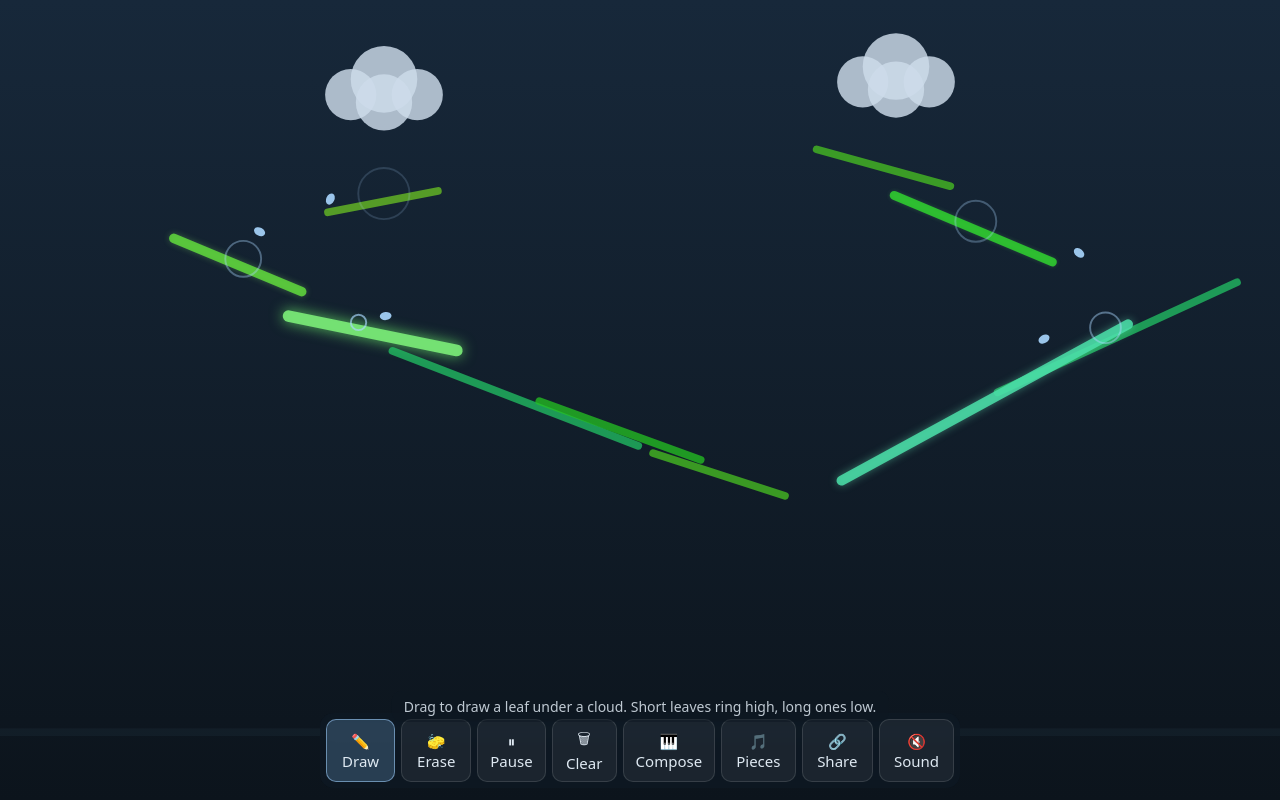
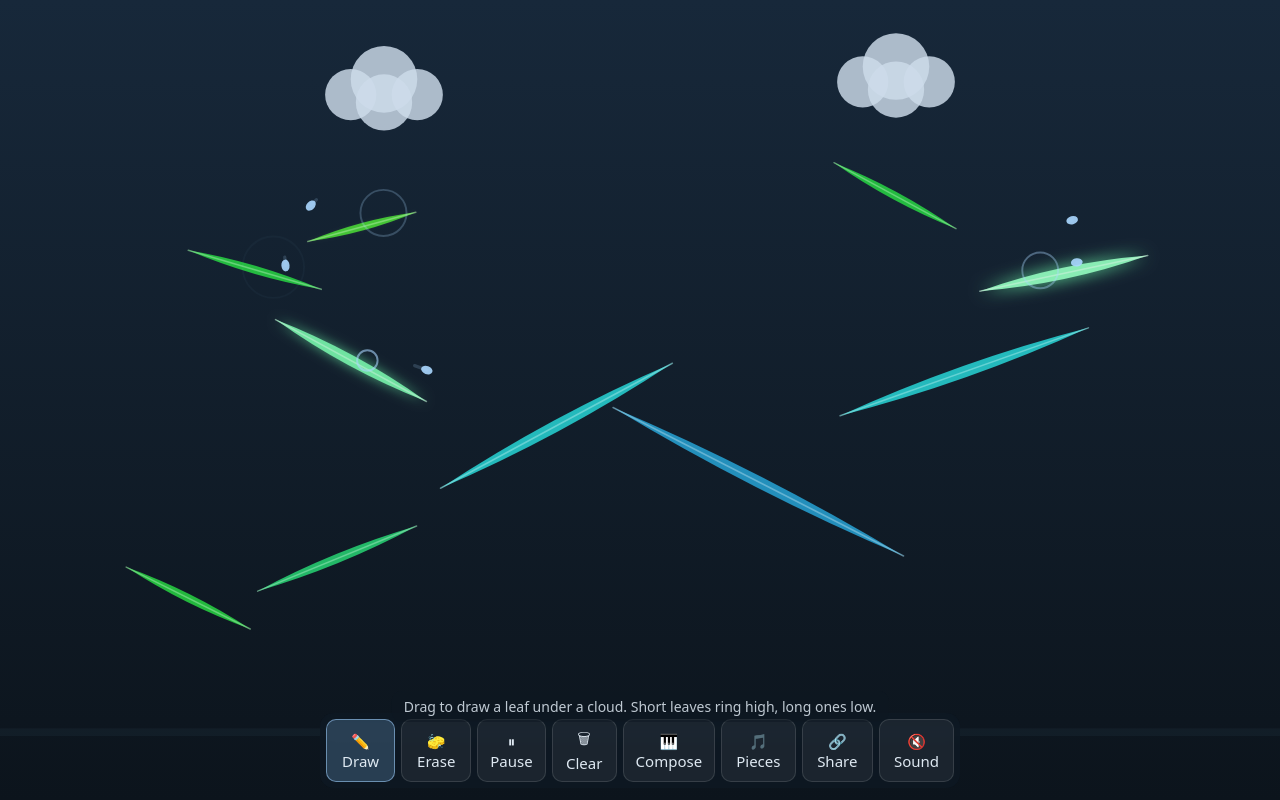
Before and after one commit to HaexFlex/playbot-arcade, a plain HTML site: page 2026-11-23-rain-organ/index.html in a window 1280 px wide. Drawn offline with Linux system fonts and the light colour scheme; animation ran at ten frames a second.

Commit message:
Update Playbot Arcade.

```diff
--- a/2026-11-23-rain-organ/index.html
+++ b/2026-11-23-rain-organ/index.html
@@ -100,7 +100,7 @@ canvas{display:block;width:100vw;height:100vh;touch-action:none}
   }
   // build a falling melody: leaves placed so one drop from (x0,y0) rings steps[] in order.
   // rnd: a 0..1 random function (seeded in tests). Returns null if no layout fits in maxY.
-  function compose(steps, x0, y0, rnd, maxY = 520, tries = 400, why = null, fixed = [], others = []) {
+  function compose(steps, x0, y0, rnd, maxY = 520, tries = 400, why = null, fixed = [], others = [], fallK = 1, xlo = 20, xhi = 980) {
     // fixed: leaves already placed by other voices; others: [[x,y,hits]] their drops must keep ringing the same leaves
     const F = fixed.length;
     for (let k = 0; k < tries; k++) {
@@ -109,17 +109,17 @@ canvas{display:block;width:100vw;height:100vh;touch-action:none}
         const { path } = trace(leaves, x0, y0, maxY + 40);
         // where the drop is after its last bounce: start looking a little below that
         let lastY = y0; for (let j = 0; j < path.length; j += 4) if (path[j + 3] < 0 && path[j + 1] > lastY) lastY = path[j + 1];
-        const fall = 45 + rnd() * 50, want = lastY + fall; let pj = -1;
+        const fall = (45 + rnd() * 50) * fallK, want = lastY + fall; let pj = -1;
         for (let j = 0; j < path.length; j += 4) if (path[j + 3] > 0 && path[j + 1] >= want) { pj = j; break; }
         if (pj < 0) { ok = false; if (why) why.nofall = (why.nofall || 0) + 1; break; }
         const px = path[pj], py = path[pj + 1], vx = path[pj + 2];
         const len = lengthForStep(steps[n]), f = 0.25 + rnd() * 0.5;
         // slope: send the drop back toward the middle when it drifts out, otherwise keep its direction
         let dir = Math.abs(vx) < 20 ? (rnd() < 0.5 ? 1 : -1) : Math.sign(vx);
-        if (px < 220) dir = 1; else if (px > 780) dir = -1;
+        if (px < xlo + 200) dir = 1; else if (px > xhi - 200) dir = -1;
         const a = (0.18 + rnd() * 0.32) * dir, ux = Math.cos(a), uy = Math.sin(a); // dir 1 = right end lower
         const L = { x1: px - ux * len * f, y1: py - uy * len * f, x2: px + ux * len * (1 - f), y2: py + uy * len * (1 - f) };
-        if (Math.min(L.x1, L.x2) < 20 || Math.max(L.x1, L.x2) > 980 || Math.max(L.y1, L.y2) > maxY) { ok = false; if (why) why[Math.max(L.y1, L.y2) > maxY ? 'deep' : 'side'] = (why[Math.max(L.y1, L.y2) > maxY ? 'deep' : 'side'] || 0) + 1; break; }
+        if (Math.min(L.x1, L.x2) < xlo || Math.max(L.x1, L.x2) > xhi || Math.max(L.y1, L.y2) > maxY) { ok = false; if (why) why[Math.max(L.y1, L.y2) > maxY ? 'deep' : 'side'] = (why[Math.max(L.y1, L.y2) > maxY ? 'deep' : 'side'] || 0) + 1; break; }
         leaves.push(L);
         const tr = trace(leaves, x0, y0, maxY + 40).hits;
         const bad = tr.length !== leaves.length - F || tr.some((h, i) => h !== F + i) || others.some(([ox, oy, oh]) => { const t = trace(leaves, ox, oy, maxY + 40).hits; return t.length !== oh.length || t.some((h, i) => h !== oh[i]); });
@@ -129,17 +129,20 @@ canvas{display:block;width:100vw;height:100vh;touch-action:none}
     }
     return null;
   }
-  function composePiece(voices, seed = 1, maxY = 520) {
+  // each cloud keeps to its own lane, so there is always room to recompose one voice later
+  function laneOf(x, n) { if (n < 2) return [20, 980]; const w = 960 / n, i = Math.max(0, Math.min(n - 1, Math.floor((x - 20) / w))); return [Math.max(20, 20 + i * w - 70), Math.min(980, 20 + (i + 1) * w + 70)]; }
+  function composePiece(voices, seed = 1, maxY = 520, fallK = 1) {
     let sd = seed >>> 0 || 1; const rnd = () => (sd = (sd * 16807) % 2147483647) / 2147483647;
     const all = [], others = [];
     for (const v of voices) {
-      const L = compose(v.steps, v.x, v.y, rnd, maxY, 600, null, all, others);
+      const [lo, hi] = laneOf(v.x, voices.length);
+      const L = compose(v.steps, v.x, v.y, rnd, maxY, 600, null, all, others, fallK, lo, hi);
       if (!L) return null;
       others.push([v.x, v.y, L.map((_, i) => all.length + i)]); all.push(...L);
     }
     return all;
   }
-  const RO = { SCALE, STEPS, MIN_LEN, MAX_LEN, stepForLength, midiForStep, freqForMidi, noteName, leafNote, closest, bounce, stepDrop, clamp, lengthForStep, trace, compose, composePiece };
+  const RO = { SCALE, STEPS, MIN_LEN, MAX_LEN, stepForLength, midiForStep, freqForMidi, noteName, leafNote, closest, bounce, stepDrop, clamp, lengthForStep, trace, compose, composePiece, laneOf };
   if (typeof module !== 'undefined' && module.exports) module.exports = RO; else root.RO = RO;
 })(typeof window !== 'undefined' ? window : globalThis);
 </script>
@@ -209,17 +212,19 @@ const PIECES = [
 ];
 const HOME = [[300, 70], [700, 60]];
 let pieceIx = -1;
+const fallK = () => RO.clamp((FH - 80) / 560, 1, 1.8); // taller field (portrait phone): longer falls between leaves
 function loadPiece(ix) {
   const P = PIECES[ix];
   st.clouds.forEach((c, i) => { c.x = HOME[i][0]; c.y = HOME[i][1]; });
   const voices = P.voices.map((steps, i) => ({ x: HOME[i][0], y: HOME[i][1] + 22, steps }));
-  let L = null; for (let seed = 1; seed <= 12 && !L; seed++) L = RO.composePiece(voices, seed);
+  let L = null; for (let seed = 1; seed <= 12 && !L; seed++) L = RO.composePiece(voices, seed, Math.min(FH - 30, 1400), fallK());
+  for (let seed = 1; seed <= 12 && !L; seed++) L = RO.composePiece(voices, seed);
   if (!L) return false;
   let n0 = 0; st.leaves = L.map(l => makeLeaf(l.x1, l.y1, l.x2, l.y2)); P.voices.forEach((v, k) => { for (let i = 0; i < v.length; i++) st.leaves[n0 + i].voice = k; n0 += v.length; }); st.drops = []; pieceIx = ix; save(); return true;
 }
 // ---------- melody pad: tap a tune, a cloud builds the leaf path for it ----------
 const PAD_STEPS = [3, 4, 5, 6, 7, 8, 9, 10, 11, 12], PAD_MAX = 8;
-const leafHue = step => 210 - step * 13;
+const leafHue = step => 265 - step * 17; // low notes violet, middle blue-green, high notes warm orange
 const pad = { open: false, cloud: 0, seq: [] };
 function renderPad() {
   $('padCloud').textContent = 'for the ' + (pad.cloud === 0 ? 'left' : 'right') + ' cloud · up to ' + PAD_MAX + ' notes';
@@ -236,7 +241,10 @@ function buildVoice(k, steps) {
   const c = st.clouds[k], keep = st.leaves.filter(L => L.voice !== k);
   const others = st.clouds.map((o, j) => j === k ? null : [o.x, o.y + 22, RO.trace(keep, o.x, o.y + 22, FH + 40).hits]).filter(Boolean);
   let sd = 1 + steps.reduce((a, s) => a * 31 + s, 7) % 9973; const rnd = () => (sd = (sd * 16807) % 2147483647) / 2147483647;
-  const L = RO.compose(steps, c.x, c.y + 22, rnd, Math.min(FH - 30, 1400), 700, null, keep, others);
+  const [lo, hi] = RO.laneOf(c.x, st.clouds.length), my = Math.min(FH - 30, 1400);
+  let L = RO.compose(steps, c.x, c.y + 22, rnd, my, 700, null, keep, others, fallK(), lo, hi);
+  if (!L) L = RO.compose(steps, c.x, c.y + 22, rnd, my, 700, null, keep, others, 1, lo, hi);
+  if (!L) L = RO.compose(steps, c.x, c.y + 22, rnd, my, 700, null, keep, others, 1);
   if (!L) return false;
   st.leaves = keep.concat(L.map(l => Object.assign(makeLeaf(l.x1, l.y1, l.x2, l.y2), { voice: k })));
   for (const d of st.drops) d.rang = []; save(); return true;
@@ -345,8 +353,11 @@ function draw() {
   for (const L of st.leaves) {
     const hue = leafHue(L.note.step), gl = L.glow;
     cx.strokeStyle = 'hsla(' + hue + ',70%,' + (45 + 30 * gl) + '%,' + (0.75 + 0.25 * gl) + ')';
-    cx.lineWidth = 6 + 4 * gl; cx.shadowColor = 'hsla(' + hue + ',90%,70%,' + gl + ')'; cx.shadowBlur = 18 * gl;
-    cx.beginPath(); cx.moveTo(L.x1, L.y1); cx.lineTo(L.x2, L.y2); cx.stroke();
+    const dx = L.x2 - L.x1, dy = L.y2 - L.y1, n = Math.hypot(dx, dy) || 1, wv = Math.min(9, 3 + n * 0.03) + 2 * gl, nx = -dy / n * wv, ny = dx / n * wv;
+    const mx = (L.x1 + L.x2) / 2, my = (L.y1 + L.y2) / 2;
+    cx.fillStyle = 'hsla(' + hue + ',75%,' + (52 + 25 * gl) + '%,' + (0.8 + 0.2 * gl) + ')'; cx.shadowColor = 'hsla(' + hue + ',90%,70%,' + gl + ')'; cx.shadowBlur = 18 * gl;
+    cx.beginPath(); cx.moveTo(L.x1, L.y1); cx.quadraticCurveTo(mx + nx, my + ny, L.x2, L.y2); cx.quadraticCurveTo(mx - nx, my - ny, L.x1, L.y1); cx.fill();
+    cx.shadowBlur = 0; cx.strokeStyle = 'hsla(' + hue + ',60%,' + (75 + 15 * gl) + '%,0.55)'; cx.lineWidth = 1.2; cx.beginPath(); cx.moveTo(L.x1, L.y1); cx.lineTo(L.x2, L.y2); cx.stroke();
   }
   cx.shadowBlur = 0;
   if (drag && drag.kind === 'leaf') {
@@ -357,7 +368,7 @@ function draw() {
   }
   // drops
   cx.fillStyle = 'rgba(170,215,255,0.9)';
-  for (const d of st.drops) { cx.beginPath(); cx.ellipse(d.x, d.y, 3.2, 4.6, Math.atan2(d.vx, d.vy) * -1, 0, Math.PI * 2); cx.fill(); }
+  for (const d of st.drops) { cx.strokeStyle = 'rgba(170,215,255,0.18)'; cx.lineWidth = 2.5; cx.beginPath(); cx.moveTo(d.x, d.y); cx.lineTo(d.x - d.vx * 0.03, d.y - d.vy * 0.03); cx.stroke(); cx.beginPath(); cx.ellipse(d.x, d.y, 3.2, 4.6, Math.atan2(d.vx, d.vy) * -1, 0, Math.PI * 2); cx.fill(); }
   for (const s of st.splashes) { cx.strokeStyle = 'rgba(170,215,255,' + s.a + ')'; cx.lineWidth = 1.5; cx.beginPath(); if (s.pool) cx.ellipse(s.x, s.y, s.r * 1.6, s.r * 0.4, 0, 0, Math.PI * 2); else cx.arc(s.x, s.y, s.r, 0, Math.PI * 2); cx.stroke(); }
   // clouds
   for (const c of st.clouds) {
```
Also changed, not shown: 2026-11-23-rain-organ/screenshot.png, 1 other file.
